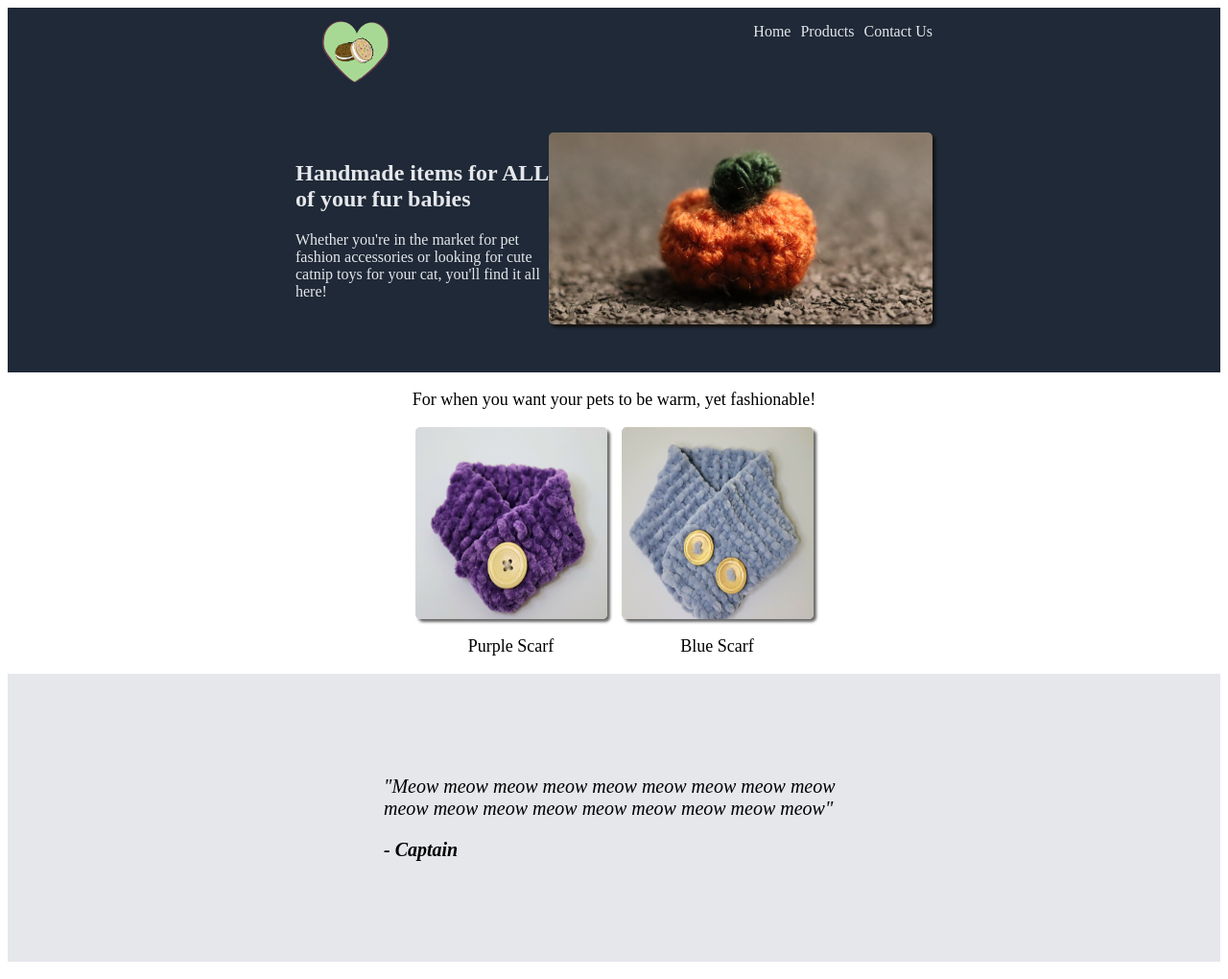
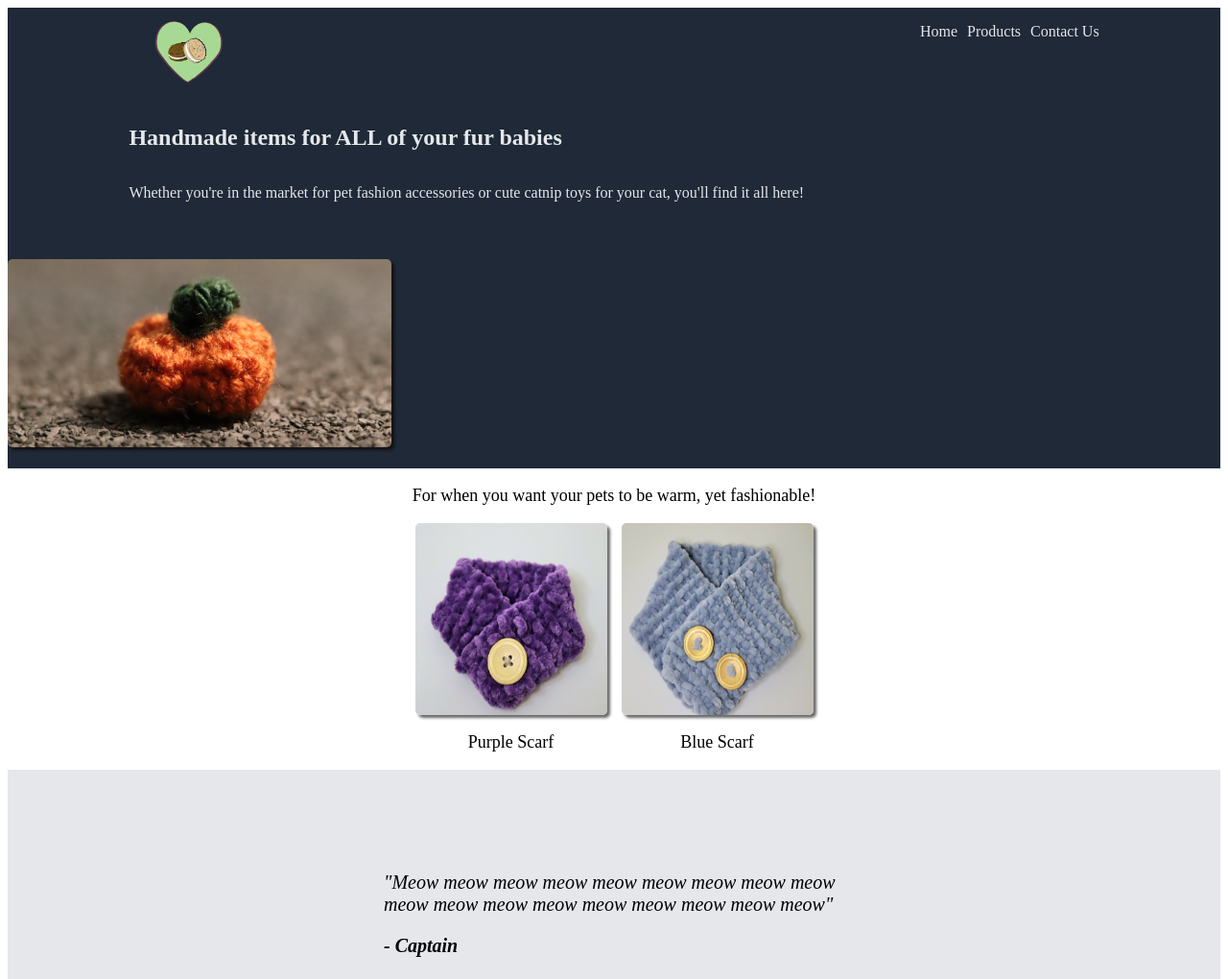
Before and after one commit to TamirraBrown/Landing-Page, a plain HTML site: page index.html in a window 1280 px wide. Shown: the top 1020 px of the page at 96% size. Drawn offline with Linux system fonts and the light colour scheme.

Commit message:
fix alignment

```diff
--- a/index.html
+++ b/index.html
@@ -22,7 +22,7 @@
     <div class="sectionTwo">
         <div class="infoTextS2">
             <h2>Handmade items for ALL of your fur babies</h2>
-            <p>Whether you're in the market for pet fashion accessories or looking for cute catnip toys for your cat, you'll find it all here!</p>
+            <p>Whether you're in the market for pet fashion accessories or cute catnip toys for your cat, you'll find it all here!</p>
         </div>
         <img class="S2Image" src="Images\pumpkinOne.jpg" alt="Photo of a small crocheted pumpkin shaped cat toy">
     </div>
--- a/style-sheet.css
+++ b/style-sheet.css
@@ -3,38 +3,47 @@
     background-color: #1F2937;
     color:#E5E7EB;
     justify-content: space-between;
-    padding-left: 300px;
-    padding-right: 300px;
-
-
 }
 
+.siteLogo {
+    width: 130px;
+    height: 80px;
+    margin-left: 10%;
+}
 
 .headerLinks {
     display: flex;
     gap: 10px;
+    margin-right: 10%;
 }
 
 .sectionTwo {
 
     display: flex;
-    flex-shrink: 1;
+    flex-wrap: wrap;
     background-color: #1F2937;
     flex-direction: row;
     justify-content: space-between;
-    padding-left: 300px;
-    padding-right: 300px;
     align-items: center;
     color:#E5E7EB;
-    height: 300px;
+    min-height: 400px ;
+}
+
+.infoTextS2 {
+    margin-left: 10%;
+    flex-direction: column;
+    display: flex;
 
 }
 
 .S2Image {
-    height: 200px;
-    width: 400px;
+    display: flex;
+    max-height: 200px ;
+    max-width: 400px;
     border-radius: 5px;
     box-shadow: 3px 3px 3px rgb(19, 19, 19);
+    margin-right: 10%;
+
 }
 
 .sectionThree {
@@ -120,15 +129,11 @@
 
 }
 
-.siteLogo {
-    width: 130px;
-    height: 80px;
-}
 
 .button {
     background-color: #3882F6;
     color:#E5E7EB;
-    height: 2em;
+    height: 2em  auto;
     border-color: #E5E7EB;
     border-radius: 50px;
 }
```
